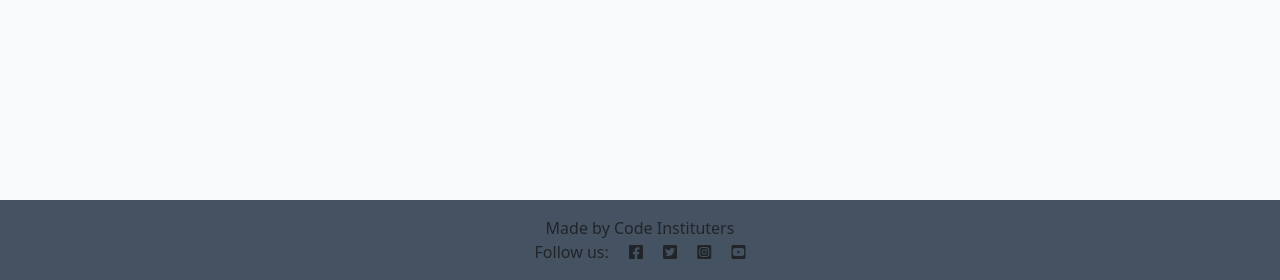
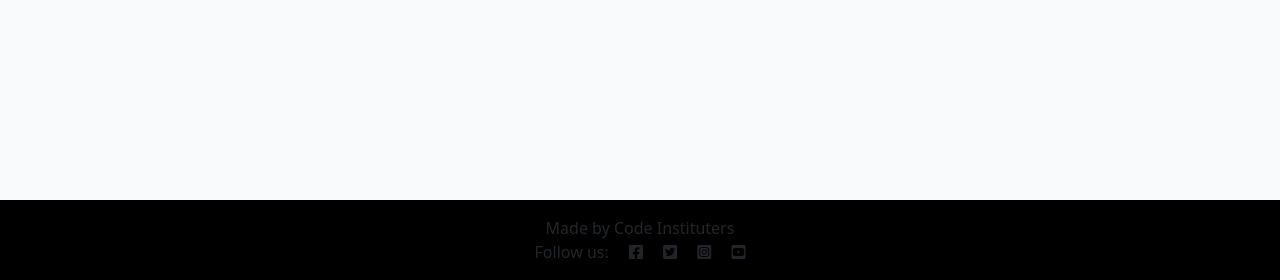
Before and after one commit to Studentofcodeinstitute/djangoblog, a Django app: page / in a window 1280 px wide. Shown: the part 520-800 px from the top of the page. Run offline with Django 3.2, Linux system fonts and the light colour scheme; data comes from the database, SQL or seed files in the repository; data that the repository does not hold is empty.

Commit message:
Deployment

```diff
--- a/templates/base.html
+++ b/templates/base.html
@@ -80,7 +80,7 @@
     </main>
 
     <!-- Footer -->
-    <footer class="footer mt-auto py-3 dark-bg">
+    <footer class="footer mt-auto py-3 dark-bg", style="background-color: black;">
         <p class="m-0 text-center text-black">Made by Code Instituters</p>
         <p class="m-0 text-center text-black">Follow us: <i class="fab fa-facebook-square ms-3"></i>
             <i class="fab fa-twitter-square ms-3"></i>
```
